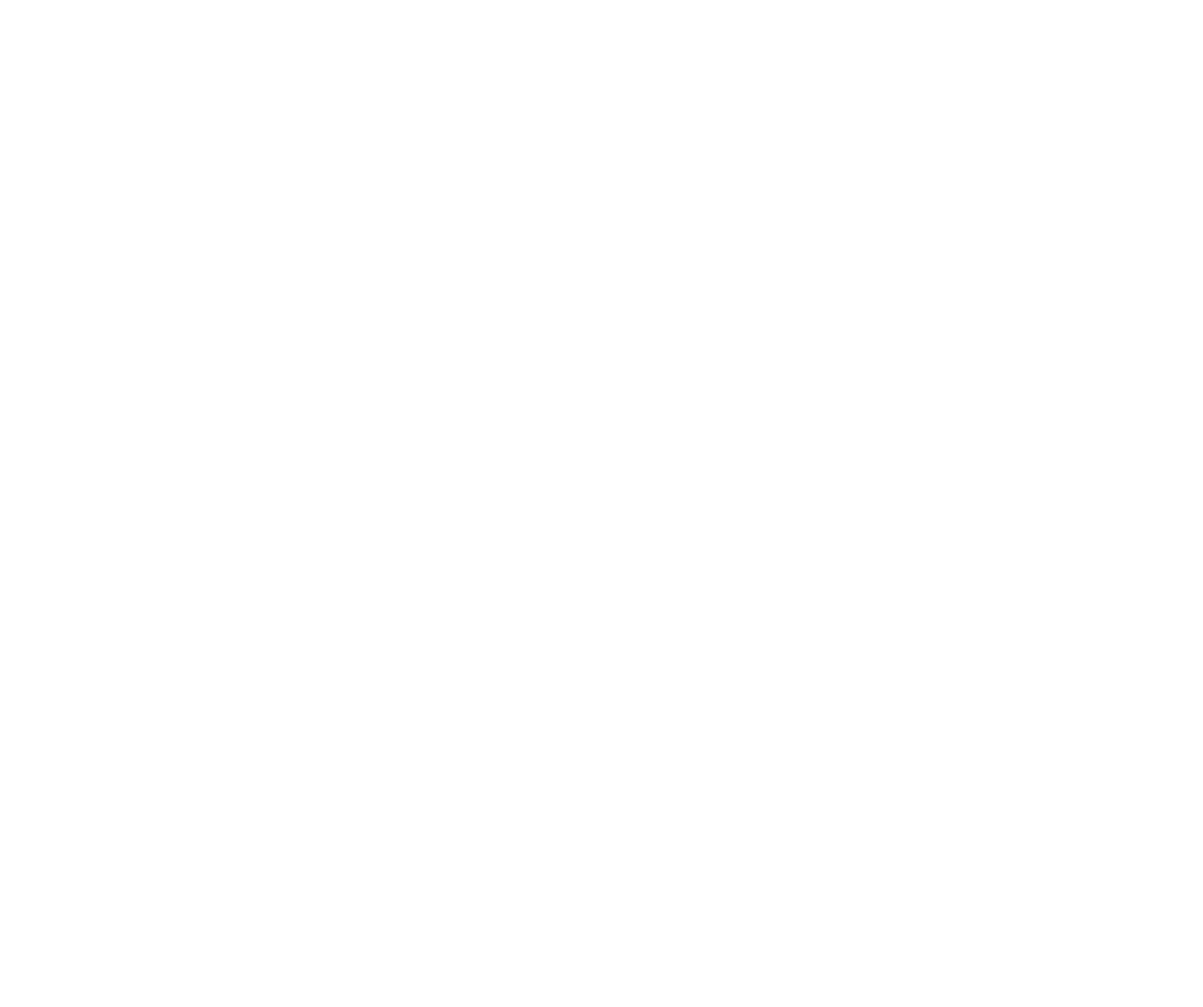
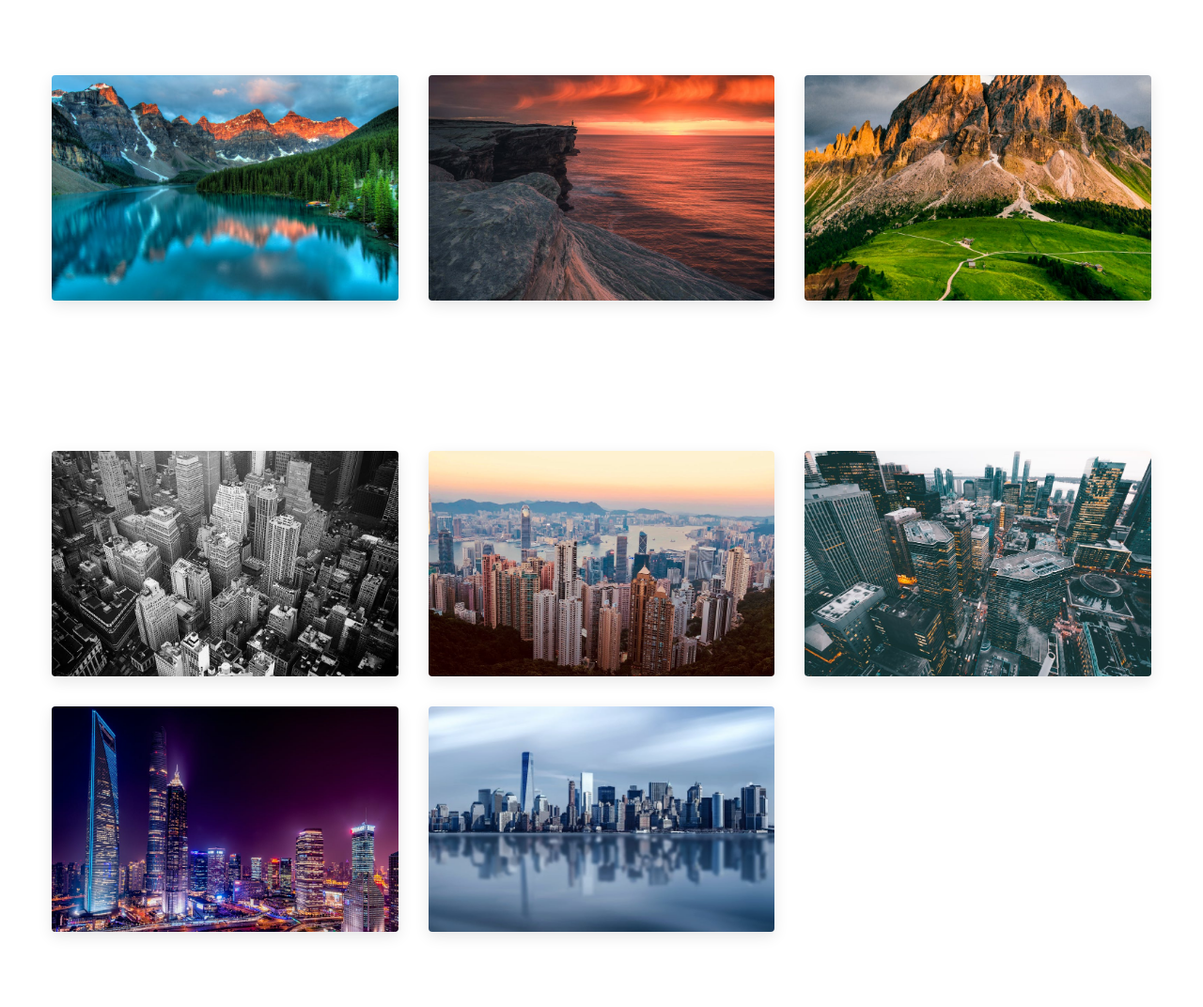
Before and after one commit to yasmin-donets/Basic-JS-Project, a plain HTML site: page Gallery-Project/index.html in a window 1280 px wide. Shown: the whole page at 94% size. Before the commit the page ends 800 px from the top, so only its background shows below. Drawn offline with nearby package versions, Linux system fonts and the light colour scheme.

Commit message:
html commit

```diff
--- a/Gallery-Project/index.html
+++ b/Gallery-Project/index.html
@@ -13,6 +13,102 @@
     <link rel="stylesheet" href="styles.css" />
   </head>
   <body>
-    <h1></h1>
+    <!-- nature -->
+    <section class="section nature">
+      <img
+        src="./images/nature-1.jpeg"
+        title="nature-1"
+        class="img"
+        data-id="1"
+        alt="nature-1"
+      />
+      <img
+        src="./images/nature-2.jpeg"
+        title="nature-2"
+        class="img"
+        data-id="2"
+        alt="nature-2"
+      />
+      <img
+        src="./images/nature-3.jpeg"
+        title="nature-3"
+        class="img"
+        data-id="3"
+        alt="nature-3"
+      />
+    </section>
+    <!-- city -->
+    <section class="section city">
+      <img
+        src="./images/city-1.jpeg"
+        title="city-1"
+        data-id="1"
+        class="img"
+        alt="city-1"
+      />
+      <img
+        src="./images/city-2.jpeg"
+        title="city-2"
+        data-id="2"
+        class="img"
+        alt="city-2"
+      />
+      <img
+        src="./images/city-3.jpeg"
+        title="city-3"
+        data-id="3"
+        class="img"
+        alt="city-3"
+      />
+      <img
+        src="./images/city-4.jpeg"
+        title="city-4"
+        data-id="4"
+        class="img"
+        alt="city-4"
+      />
+      <img
+        src="./images/city-5.jpeg"
+        title="city-5"
+        data-id="5"
+        class="img"
+        alt="city-5"
+      />
+    </section>
+
+    <!-- modal -->
+    <div class="modal">
+      <button class="close-btn">
+        <i class="fas fa-times"></i>
+      </button>
+      <div class="modal-content">
+        <!-- prev next buttons -->
+        <button class="prev-btn">
+          <i class="fas fa-chevron-left"></i>
+        </button>
+        <button class="next-btn">
+          <i class="fas fa-chevron-right"></i>
+        </button>
+        <!-- content -->
+        <img src="./images/city-1.jpeg" class="main-img" alt="" />
+        <h3 class="image-name">image name</h3>
+        <div class="modal-images">
+          <img
+            src="./images/city-1.jpeg"
+            title="city-1"
+            id="1"
+            class="modal-img"
+            alt=""
+          />
+          <img
+            src="./images/city-2.jpeg"
+            title="city-2"
+            id="2"
+            class="modal-img selected"
+            alt=""
+          />
+        </div>
+      </div>
+    </div>
   </body>
 </html>
```
